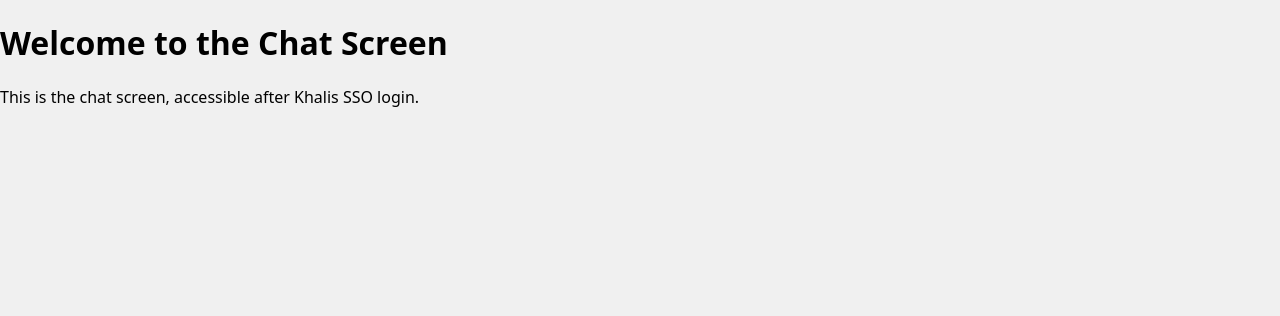
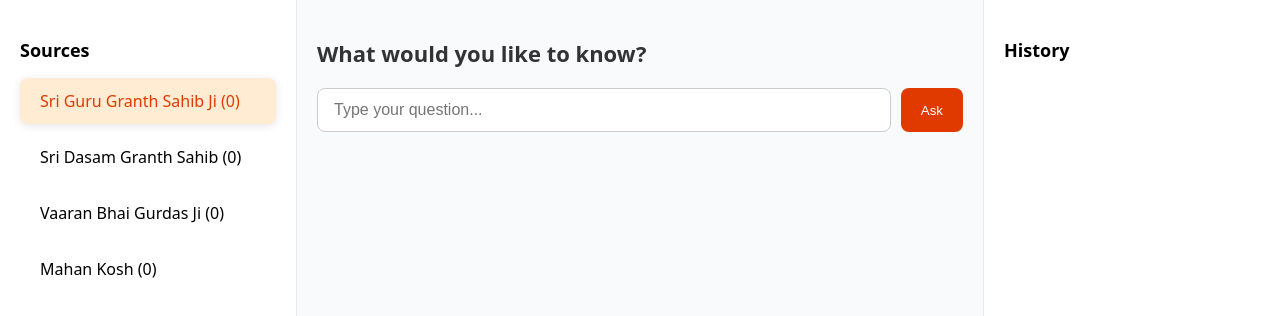
Before and after one commit to KhalisFoundation/gurbanichatbot, a React (Create React App) app in the folder frontend/: page /chat in a window 1280 px wide. Shown: the top 316 px of the page. Built offline with nearby package versions, Linux system fonts and the light colour scheme.

Commit message:
backend ready with figma design

```diff
--- a/frontend/src/App.js
+++ b/frontend/src/App.js
@@ -188,8 +188,6 @@
 // }
 
 // export default App;
-
-
 import { BrowserRouter as Router, Routes, Route } from 'react-router-dom';
 import LandingPage from './components/LandingPage';
 import ChatScreenPage from './components/ChatScreenPage';
@@ -199,8 +197,7 @@ function App() {
     <Router>
       <Routes>
         <Route path="/" element={<LandingPage />} />
-        <Route path="/chat" element={<ChatScreenPage />} /> {/* Updated to use element */}
-        {/* Add other routes here */}
+        <Route path="/chat" element={<ChatScreenPage />} />
       </Routes>
     </Router>
   );
--- /dev/null
+++ b/frontend/src/components/ChatScreenPage.css
@@ -0,0 +1,147 @@
+/* Overall page layout */
+.chat-screen-container {
+    display: flex;
+    background-color: #f9fafb;
+    height: 100vh;
+  }
+
+  /* Sidebar styling */
+  .sidebar {
+    width: 20%;
+    background-color: #ffffff;
+    padding: 20px;
+    border-right: 1px solid #eaeaea;
+  }
+
+  .sidebar h3 {
+    font-size: 18px;
+    font-weight: bold;
+    margin-bottom: 15px;
+  }
+
+  .sidebar ul {
+    list-style-type: none;
+    padding: 0;
+  }
+
+  .sidebar ul li {
+    padding: 12px 20px;
+    border-radius: 8px;
+    cursor: pointer;
+    margin-bottom: 10px;
+    font-weight: 500;
+    font-size: 16px;
+  }
+
+  .sidebar ul li.active {
+    background-color: #ffecd2;
+    color: #e03a00;
+    box-shadow: 0px 2px 10px rgba(0, 0, 0, 0.1);
+  }
+
+  .sidebar ul li:hover {
+    background-color: #ffebe1;
+    transition: background-color 0.3s ease;
+  }
+
+  /* Main Chat Area */
+  .chat-area {
+    flex: 1;
+    padding: 20px;
+    overflow-y: auto;
+  }
+
+  .chat-header h2 {
+    font-size: 22px;
+    font-weight: bold;
+    color: #333333;
+  }
+
+  .query-form {
+    display: flex;
+    margin-top: 20px;
+  }
+
+  .query-input {
+    flex: 1;
+    padding: 12px 16px;
+    font-size: 16px;
+    border-radius: 8px;
+    border: 1px solid #ccc;
+  }
+
+  .query-submit-btn {
+    background-color: #e03a00;
+    color: #ffffff;
+    padding: 12px 20px;
+    border: none;
+    border-radius: 8px;
+    margin-left: 10px;
+    cursor: pointer;
+  }
+
+  .query-submit-btn:hover {
+    background-color: #cc3200;
+    transition: background-color 0.3s ease;
+  }
+
+  /* Results Section */
+  .results-section {
+    margin-top: 30px;
+  }
+
+  .result-card {
+    background-color: #ffffff;
+    border: 1px solid #eaeaea;
+    border-radius: 12px;
+    padding: 20px;
+    margin-bottom: 20px;
+    box-shadow: 0px 2px 8px rgba(0, 0, 0, 0.1);
+  }
+
+  .gurbani-title {
+    font-size: 20px;
+    font-weight: bold;
+    color: #e03a00;
+  }
+
+  .gurbani-verse {
+    font-size: 18px;
+    color: #333333;
+    margin-top: 10px;
+  }
+
+  .gurbani-translation {
+    font-size: 16px;
+    color: #666666;
+    margin-top: 10px;
+  }
+
+  /* History Panel */
+  .history-panel {
+    width: 20%;
+    background-color: #ffffff;
+    padding: 20px;
+    border-left: 1px solid #eaeaea;
+  }
+
+  .history-panel h3 {
+    font-size: 18px;
+    font-weight: bold;
+  }
+
+  .history-panel ul {
+    list-style-type: none;
+    padding: 0;
+  }
+
+  .history-panel ul li {
+    padding: 10px 0;
+    font-size: 16px;
+    color: #666666;
+  }
+
+  .history-panel ul li:hover {
+    color: #e03a00;
+    cursor: pointer;
+  }
--- a/frontend/src/components/ChatScreenPage.js
+++ b/frontend/src/components/ChatScreenPage.js
@@ -1,22 +1,216 @@
-import React, { useEffect } from 'react';
+import React, { useState, useEffect } from 'react';
 import { handleKhalisSSOResponse } from '../utils/khalisSSO';
+import './ChatScreenPage.css';
 
 const ChatScreenPage = () => {
+  const [query, setQuery] = useState('');
+  const [gurbaniData, setGurbaniData] = useState([]);
+  const [shabadDetails, setShabadDetails] = useState([]);
+  const [selectedSource, setSelectedSource] = useState('Sri Guru Granth Sahib Ji');
+  const [loading, setLoading] = useState(false);
+  const [history, setHistory] = useState([]);
+  const [sourceCounts, setSourceCounts] = useState({
+    'Sri Guru Granth Sahib Ji': 0,
+    'Sri Dasam Granth Sahib': 0,
+    'Vaaran Bhai Gurdas Ji': 0,
+    'Mahan Kosh': 0
+  });
+
   useEffect(() => {
     const token = handleKhalisSSOResponse();
     if (token) {
       console.log('User token:', token);
-      // Proceed with authenticated actions here, like fetching user data
     } else {
       console.error('No token found. Please log in.');
-      // Handle the error or redirect to the login page
     }
   }, []);
 
+  // Fetch Gurbani data based on the query
+  const fetchGurbaniData = async (query) => {
+    setLoading(true);
+    try {
+      const response = await fetch(`https://gurbanichatbot.sikhitothemax.org/search/?query=${query}`);
+      const data = await response.json();
+      console.log('API Response Data:', data);
+
+      const filteredData = data.results.filter(item => item.Payload.SourceID === getSourceID(selectedSource));
+      setGurbaniData(filteredData);
+      setHistory([...history, query]);
+
+      updateSourceCounts(data.results);
+
+      const shabadData = await fetchShabadDetails(filteredData);
+      setShabadDetails(shabadData);
+    } catch (error) {
+      console.error('Error fetching Gurbani data:', error);
+    }
+    setLoading(false);
+  };
+
+  // Update the counts for each source
+  const updateSourceCounts = (data) => {
+    const counts = {
+      'Sri Guru Granth Sahib Ji': 0,
+      'Sri Dasam Granth Sahib': 0,
+      'Vaaran Bhai Gurdas Ji': 0,
+      'Mahan Kosh': 0
+    };
+
+    data.forEach(item => {
+      switch (item.Payload.SourceID) {
+        case 'G':
+          counts['Sri Guru Granth Sahib Ji'] += 1;
+          break;
+        case 'D':
+          counts['Sri Dasam Granth Sahib'] += 1;
+          break;
+        case 'V':
+          counts['Vaaran Bhai Gurdas Ji'] += 1;
+          break;
+        case 'M':
+          counts['Mahan Kosh'] += 1;
+          break;
+        default:
+          break;
+      }
+    });
+
+    setSourceCounts(counts);
+  };
+
+  const getSourceID = (source) => {
+    switch (source) {
+      case 'Sri Guru Granth Sahib Ji':
+        return 'G';
+      case 'Sri Dasam Granth Sahib':
+        return 'D';
+      case 'Vaaran Bhai Gurdas Ji':
+        return 'V';
+      case 'Mahan Kosh':
+        return 'M';
+      default:
+        return 'G';
+    }
+  };
+
+  // Fetch shabad details from Bani DB
+  const fetchShabadDetails = async (gurbaniData) => {
+    let shabadDetails = [];
+    for (let item of gurbaniData) {
+      const shabadId = item.Payload.ShabadID;
+
+      try {
+        const response = await fetch(`https://api.banidb.com/v2/shabads/${shabadId}`);
+        const data = await response.json();
+
+        const verses = data.verses.slice(0, 5).map((verse) => ({
+          verse: verse.verse.unicode,
+          translation: verse.translation?.en?.bdb || 'Translation not available',
+        }));
+
+        shabadDetails.push({
+          shabadId,
+          source: item.Payload.SourceID,
+          verses,
+        });
+      } catch (error) {
+        console.error(`Error fetching details for Shabad ID ${shabadId}:`, error);
+      }
+    }
+    return shabadDetails;
+  };
+
+  const handleQuerySubmit = async (e) => {
+    e.preventDefault();
+    if (query) {
+      await fetchGurbaniData(query);
+    }
+  };
+
   return (
-    <div>
-      <h1>Welcome to the Chat Screen</h1>
-      <p>This is the chat screen, accessible after Khalis SSO login.</p>
+    <div className="chat-screen-container">
+      {/* Sidebar for Sources */}
+      <div className="sidebar">
+        <h3>Sources</h3>
+        <ul>
+          {['Sri Guru Granth Sahib Ji', 'Sri Dasam Granth Sahib', 'Vaaran Bhai Gurdas Ji', 'Mahan Kosh'].map((source) => (
+            <li
+              key={source}
+              className={selectedSource === source ? 'active' : ''}
+              onClick={() => setSelectedSource(source)}
+            >
+              {source} ({sourceCounts[source]})
+            </li>
+          ))}
+        </ul>
+      </div>
+
+      {/* Chat Area */}
+      <div className="chat-area">
+        <div className="chat-header">
+          <h2>What would you like to know?</h2>
+        </div>
+
+        <form className="query-form" onSubmit={handleQuerySubmit}>
+          <input
+            type="text"
+            placeholder="Type your question..."
+            value={query}
+            onChange={(e) => setQuery(e.target.value)}
+            className="query-input"
+          />
+          <button type="submit" className="query-submit-btn">Ask</button>
+        </form>
+
+        {/* Display Results */}
+        {loading ? (
+          <p>Loading...</p>
+        ) : (
+          <div className="results-section">
+            {shabadDetails.length > 0 && (
+              <div className="top-result">
+                <h3>Top Result</h3>
+                <div className="result-card">
+                  <h3>Shabad ID: {shabadDetails[0].shabadId}</h3>
+                  {shabadDetails[0].verses.map((verse, index) => (
+                    <div key={index}>
+                      <p className="gurbani-verse">{verse.verse}</p>
+                      <p className="gurbani-translation">{verse.translation}</p>
+                    </div>
+                  ))}
+                </div>
+              </div>
+            )}
+
+            {shabadDetails.length > 1 && (
+              <div className="other-results">
+                <h3>Other Results</h3>
+                {shabadDetails.slice(1).map((item, index) => (
+                  <div key={index} className="result-card">
+                    <h3>Shabad ID: {item.shabadId}</h3>
+                    {item.verses.map((verse, vIndex) => (
+                      <div key={vIndex}>
+                        <p className="gurbani-verse">{verse.verse}</p>
+                        <p className="gurbani-translation">{verse.translation}</p>
+                      </div>
+                    ))}
+                  </div>
+                ))}
+              </div>
+            )}
+          </div>
+        )}
+      </div>
+
+      {/* History Section */}
+      <div className="history-panel">
+        <h3>History</h3>
+        <ul>
+          {history.map((item, index) => (
+            <li key={index}>{item}</li>
+          ))}
+        </ul>
+      </div>
     </div>
   );
 };
--- a/frontend/src/utils/khalisSSO.js
+++ b/frontend/src/utils/khalisSSO.js
@@ -1,6 +1,6 @@
 export const initiateKhalisSSO = () => {
     const khalisSSOUrl = process.env.REACT_APP_KHALIS_SSO_URL;
-    const redirectUrl = process.env.REACT_APP_REDIRECT_URL;
+    const redirectUrl = process.env.REACT_APP_REDIRECT_URL.trim();
 
     console.log("Khalis SSO URL:", khalisSSOUrl);
     console.log("Redirect URL:", redirectUrl);
```
Also changed, not shown: 1 other file (tests, documents, lock files or other folders).
